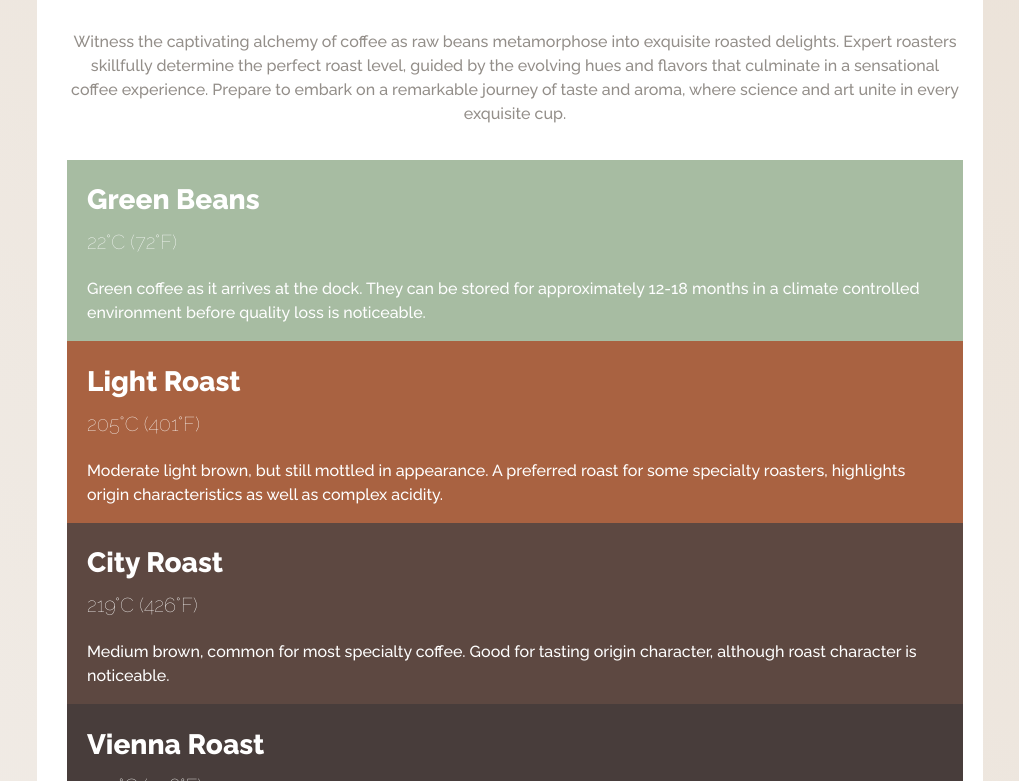
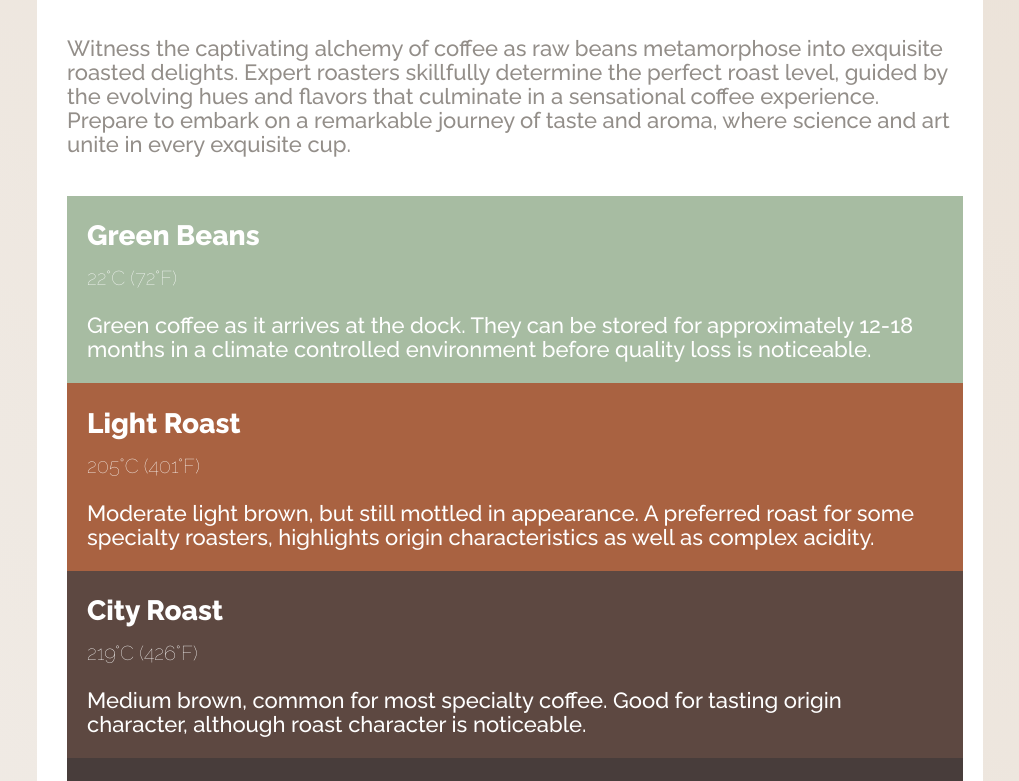
Before and after one commit to Jeffs0412/coffee-info, a plain HTML site: page index.html in a window 1280 px wide. Shown: the part 671-1452 px from the top of the page, without its empty margins (130-1149 px from the left). Drawn offline with nearby package versions, Linux system fonts and the light colour scheme.

Commit message:
style.css update

```diff
--- a/app.js
+++ b/app.js
@@ -96,8 +96,6 @@ function Coffees() {
 }
 
 
-
-
 function Countries() {
     return (
         <ul>
--- a/style.css
+++ b/style.css
@@ -42,19 +42,16 @@ body {
     margin: 20px 0;
     padding: 30px 20px 40px 30px;
     background-color: #FFFFFF;
-    /* overflow: auto; */
     height: fit-content;
     width: 100%;
     border-radius: 4px;
-    /* align-self: center; */
   }
 
   .roasting p {
     color: #938E89;
-    text-align: center;
     line-height: 24px;
     font-family: 'Raleway', sans-serif;
-    font-size: 16px;
+    font-size: 22px;
     font-weight: 400;
   }
 
```
